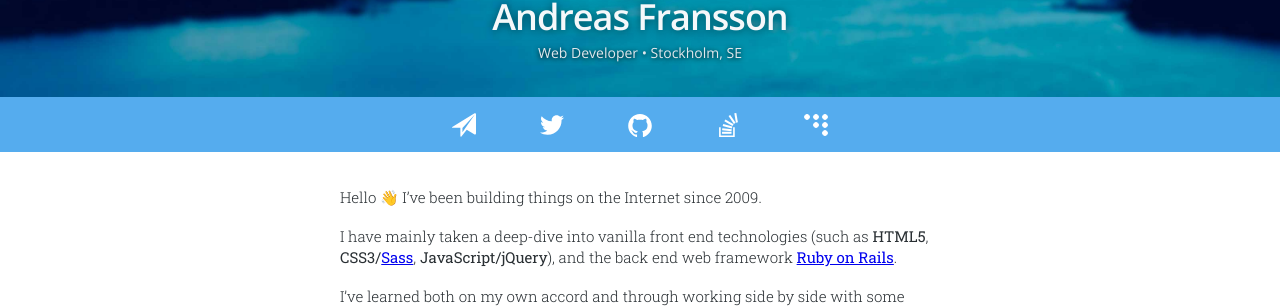
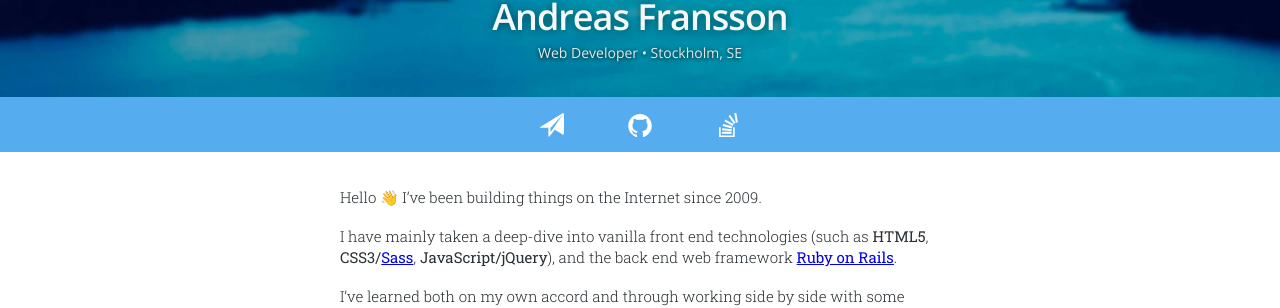
Before and after one commit to zykadelic/zykadelic.github.io, a Jekyll site: the page built from index.html, in a window 1280 px wide. Shown: the part 155-463 px from the top of the page. Built offline with Jekyll 4.4.1, drawn with Linux system fonts in a browser that asks for light colours.

Commit message:
disable twitter and coderwall links

```diff
--- a/_layouts/default.html
+++ b/_layouts/default.html
@@ -28,10 +28,8 @@
 		<nav class="socialBar">
 			<div class="contentWrapper contentWrapper--noSpacing">
 				<a href="mailto:{{ site.data.contact.email }}" target="_blank" title="Send me an email" class="icon icon--email">Email</a>
-				<a href="{{ site.data.contact.twitter }}" target="_blank" title="Tweet me" class="icon icon--twitter">Twitter</a>
-				<a href="{{ site.data.contact.github }}" target="_blank" title="Read my open source projects" class="icon icon--github">GitHub</a>
-				<a href="{{ site.data.contact.stackoverflow }}" target="_blank" title="StackOverflow goodies" class="icon icon--stackoverflow">StackOverflow</a>
-				<a href="{{ site.data.contact.coderwall }}" target="_blank" title="View my code achievements" class="icon icon--coderwall">Coderwall</a>
+				<a href="{{ site.data.contact.github }}" target="_blank" title="GitHub" class="icon icon--github">GitHub</a>
+				<a href="{{ site.data.contact.stackoverflow }}" target="_blank" title="StackOverflow" class="icon icon--stackoverflow">StackOverflow</a>
 			</div>
 		</nav>
 
```
